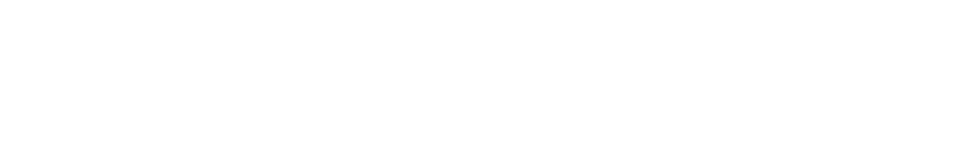
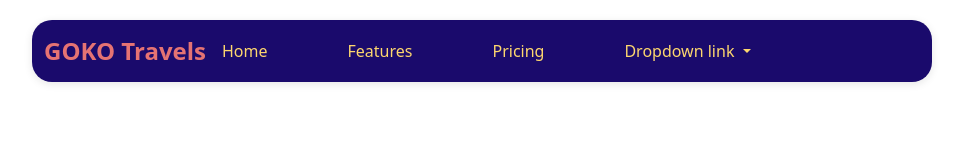
Before and after one commit to RasikaMadushanka/travel_Package, a plain HTML site: page index.html in a window 1280 px wide. Shown: the whole page, without its empty margins (158-1121 px from the left). Drawn offline with nearby package versions, Linux system fonts and the light colour scheme.

```diff
--- /dev/null
+++ b/Style.css
@@ -0,0 +1,20 @@
+.navgap{
+    gap: 5rem;
+
+}
+.custom_navbar {
+    max-width: 900px;       /* adjust width as you like (e.g., 70%, 800px, etc.) */
+    margin: 20px auto;      /* centers it horizontally */
+    border-radius: 20px;    /* optional – gives soft corners */
+    box-shadow: 0 2px 8px rgba(0,0,0,0.1); /* optional for a nice floating look */
+  }
+  .nav_color{
+    background-color: #1A0A6C;
+  }
+
+
+
+  .nav_text {
+    text-decoration: none;
+    color: #FDD76E;
+  }
--- a/index.html
+++ b/index.html
@@ -4,10 +4,44 @@
     <meta charset="UTF-8">
     <meta name="viewport" content="width=device-width, initial-scale=1.0">
     <title>Home</title>
-    <link rel="stylesheet" href="">
+    <link rel="stylesheet" href="https://cdn.jsdelivr.net/npm/bootstrap@5.3.8/dist/css/bootstrap.min.css">
+    <link rel="stylesheet" href="Style.css">
 </head>
 <body>
+    <nav class="navbar navbar-expand-lg nav_color custom_navbar  fixed-top  ">
+  <div class="container-fluid ">
+    <a class="navbar-brand fw-bold" href="#" style="color:#e57373; font-size:1.5rem;">
+      GOKO Travels
+    </a>
+    <button class="navbar-toggler" type="button" data-bs-toggle="collapse" data-bs-target="#navbarNavDropdown" aria-controls="navbarNavDropdown" aria-expanded="false" aria-label="Toggle navigation">
+      <span class="navbar-toggler-icon"></span>
+    </button>
+    <div class="collapse navbar-collapse " id="navbarNavDropdown">
+      <ul class="navbar-nav navgap ">
+        <li class="nav-item">
+          <a class="nav_text " aria-current="page" href="#">Home</a>
+        </li>
+        <li class="nav-item">
+          <a class="nav_text" href="#">Features</a>
+        </li>
+        <li class="nav-item">
+          <a class="nav_text" href="#">Pricing</a>
+        </li>
+        <li class="nav-item dropdown">
+          <a class="nav_text dropdown-toggle" href="#" role="button" data-bs-toggle="dropdown" aria-expanded="false">
+            Dropdown link
+          </a>
+          <ul class="dropdown-menu">
+            <li><a class="dropdown-item" href="#">Action</a></li>
+            <li><a class="dropdown-item" href="#">Another action</a></li>
+            <li><a class="dropdown-item" href="#">Something else here</a></li>
+          </ul>
+        </li>
+      </ul>
+    </div>
+  </div>
+</nav>
 
-
+    <script src="	https://cdn.jsdelivr.net/npm/bootstrap@5.3.8/dist/js/bootstrap.bundle.min.js"></script>
 </body>
 </html>
```
